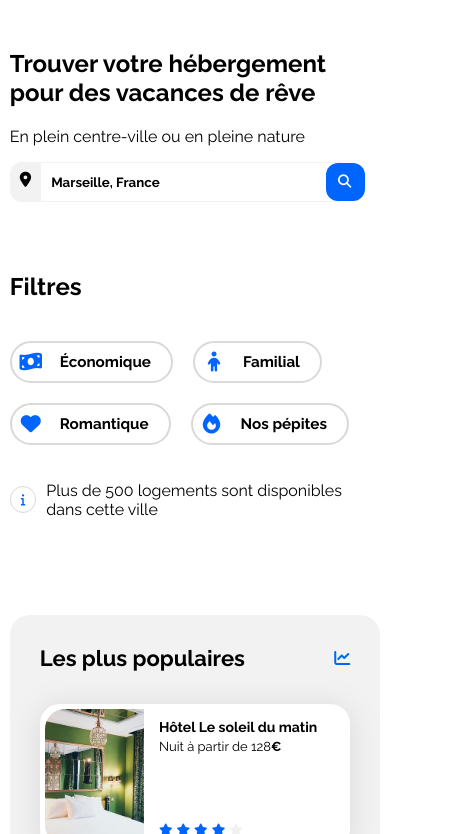
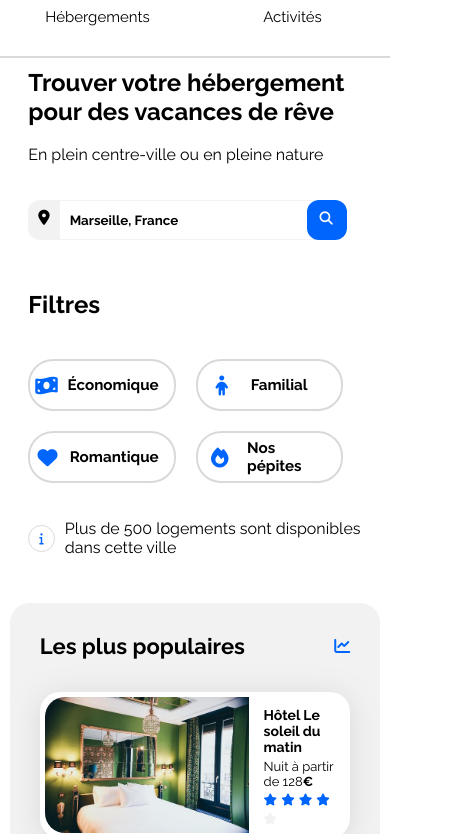
Before and after one commit to Lil33000/Projet02-Booki-OP, a website built with Vite: page index.html in a window 390 px wide. Shown: the part 76-910 px from the top of the page, 465 px wide, since content can reach past the window. Built offline with nearby package versions, Linux system fonts and the light colour scheme.

Commit message:
feat: header responsive and some fix

```diff
--- a/css/style.css
+++ b/css/style.css
@@ -66,8 +66,8 @@ a {
   display: flex;
   justify-content: space-between;
   align-items: center;
-  height: 55px;
-  padding-bottom: 50px;
+  height: 85px;
+
 }
 
 #logo {
@@ -79,36 +79,19 @@ a {
 #section-navbar {
   display: flex;
   justify-content: space-between;
-  font-size: 0.9em;
-  margin-top: 5px;
-  position: relative;
+  font-size: 15px;
 }
 
 #section-navbar a {
-  margin-left: 40px;
-  margin-right: 20px;
-  position: relative;
-}
-
-#section-navbar a::before {
-  content: "";
-  position: absolute;
-  top: -22px;
-  left: 0;
-  right: 0;
-  height: 2px;
-  background-color: #0065fc;
-  transform: scaleX(0);
-  transition: transform 0.3s ease;
-}
-
-#section-navbar a:hover::before {
-  transform: scaleX(1);
+ padding: 30px;
 }
 
 #section-navbar a:hover {
-  color: #0065fc;
+  border-top: 2px solid #0065FC;
+  color: #0065FC;
+  padding-top: 30px;
 }
+
 
 /*************** PAGE *************/
 
@@ -144,7 +127,7 @@ a {
 
 #input-location {
   height: 40px;
-  width: 150px;
+  width: 200px;
   color: black;
   border: none;
   font-weight: bold;
@@ -179,7 +162,7 @@ a {
   align-items: center;
   flex-wrap: wrap;
   gap: 20px;
-  padding-top: 20px;
+
 }
 
 #filter p {
@@ -194,12 +177,14 @@ a {
 }
 
 .types {
+
   display: flex;
   align-items: center;
   border: 2px solid #d9d9d9;
   border-radius: 25px;
   padding-right: 10px;
   transition: 0.3s;
+  padding: 5px;
 }
 
 .types:hover {
@@ -323,7 +308,7 @@ a {
 
 /****** Populaires ***********/
 .populaires {
-  width: 32%;
+  width: 35%;
 }
 
 .populaires-title {
@@ -338,7 +323,7 @@ a {
 }
 
 .populaires-cards img {
-  width: 33%;
+  width: 35%;
   height: 136px;
   border-top-left-radius: 20px;
   border-bottom-left-radius: 20px;
@@ -458,7 +443,6 @@ footer {
 
   .populaires {
     width: 100%;
-    margin-top: 50px;
   }
 
   .populaires-cards {
@@ -499,19 +483,21 @@ footer {
  .main-container {
   padding: 0px;
  }
-#block-search {
-  width: 100%;
-}
 
 #input-location {
   width: 100%;
+  max-width: 400px;
+}
+
+#search-location {
+  padding-top: 20px;
 }
 
 #mobile {
   display: flex;
   position: relative;
   right: 15px;
-  height: 38px;
+  height: 40px;
   color: #ffffff;
   background-color: #0065FC;
   border: none;
@@ -524,6 +510,16 @@ footer {
   display: none;
 }
 
+#block-search {
+  width: 90%;
+  padding: 0% 5%;
+}
+
+.types {
+  width: 40%;
+}
+
+
 
 .hebergements-and-populaires {
   flex-direction: column-reverse;
@@ -532,7 +528,12 @@ footer {
 
 
 .populaires-cards {
+
   flex-direction: column;
+}
+
+.populaires-cards img {
+width: 100%;
 }
 
 #list-cards-hotels {
@@ -564,10 +565,34 @@ footer {
 }
 
 footer {
-  width: 100%;
   padding-left: 40px;
   flex-direction: column;
 }
 
+#header {
+flex-direction: column;
+justify-content: center;
+align-items: center;
+width: 100%;
+margin: 5% 0% 10% 0%;
+}
+
+
+#section-navbar {
+  width: 100%;
+  text-align: center;
+}
+
+#section-navbar a {
+  width: 50%;
+  border-bottom: 2px solid #d9d9d9;
+}
+
+#section-navbar a:hover {
+  border-top: none;
+  padding-top: 30px;
+  border-bottom: 2px solid #0065FC;
+  color: #0065FC;
+}
 
 }
```
